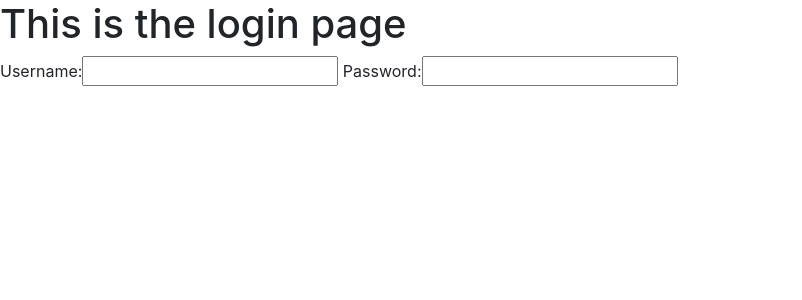
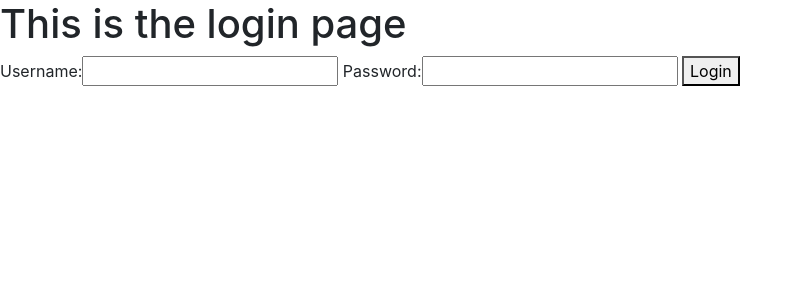
Before and after one commit to DanielJMaia/magic-market-project, a Django app: page /accounts/login/ in a window 1280 px wide. Shown: the part 56-356 px from the top of the page, without its empty margins (0-802 px from the left). Run offline with Django 3.2, Linux system fonts and the light colour scheme; some libraries are stand-ins or nearby versions.

Commit message:
added fully functioning login/logout functionality

```diff
--- a/accounts/templates/login.html
+++ b/accounts/templates/login.html
@@ -1,7 +1,16 @@
 {% extends "base.html" %}
 {% block content %}
 <h1>This is the login page</h1>
- <form method="POST">
-        {{ login_form }}
+<form method="POST">
+    {% csrf_token %}
+    {{ login_form }}
+    <button type="submit">Login</button>
 </form>
+{% if messages %}
+    <div>
+        {% for message in messages %}
+            {{message}}
+        {% endfor %}
+    </div>
+{% endif %}
 {% endblock %}
--- a/accounts/views.py
+++ b/accounts/views.py
@@ -1,6 +1,26 @@
 from django.shortcuts import get_object_or_404, render, redirect, reverse
 from django.contrib import auth, messages
 from .forms import UserLoginForm
+
+def login(request):
+    """
+    This returns a login page
+    """
+    """login_form = UserLoginForm()"""
+    if request.method == "POST":
+        login_form = UserLoginForm(request.POST)
+        if login_form.is_valid():
+            user = auth.authenticate(username=request.POST['username'],
+                                    password=request.POST['password'])
+            if user:
+                auth.login(user=user, request=request)
+                messages.success(request, "You have successfully logged in!")
+            else:
+                login_form.add_error(None, "Your username or password is incorrect")
+    else:
+        login_form = UserLoginForm()
+    return render(request, 'login.html', {'login_form': login_form})
+
 
 def logout(request):
     """
@@ -9,10 +29,3 @@ def logout(request):
     auth.logout(request)
     messages.success(request, "You have been logged out")
     return redirect(reverse('home_page'))
-
-def login(request):
-    """
-    This returns a login page
-    """
-    login_form = UserLoginForm()
-    return render(request, 'login.html', {'login_form': login_form})
```
Also changed, not shown: cards/templates/home.html (+7 -0 lines).
